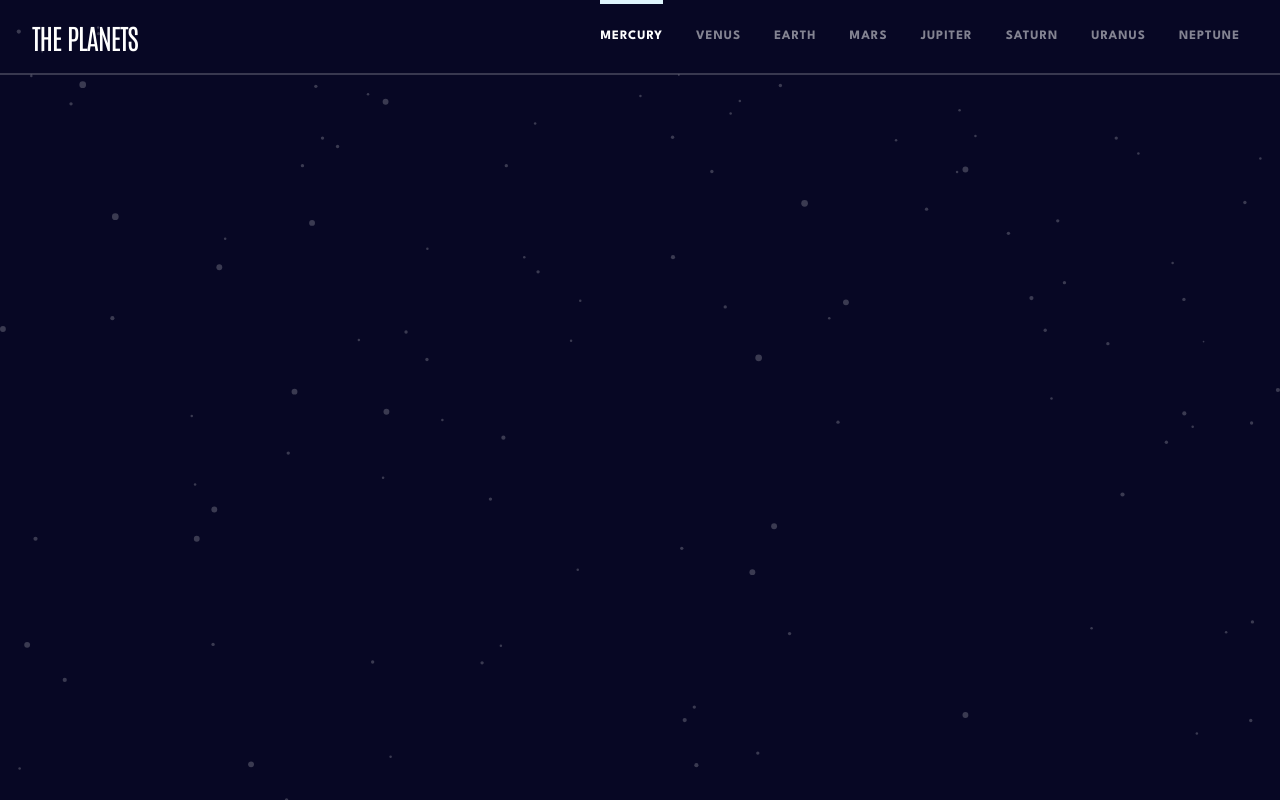
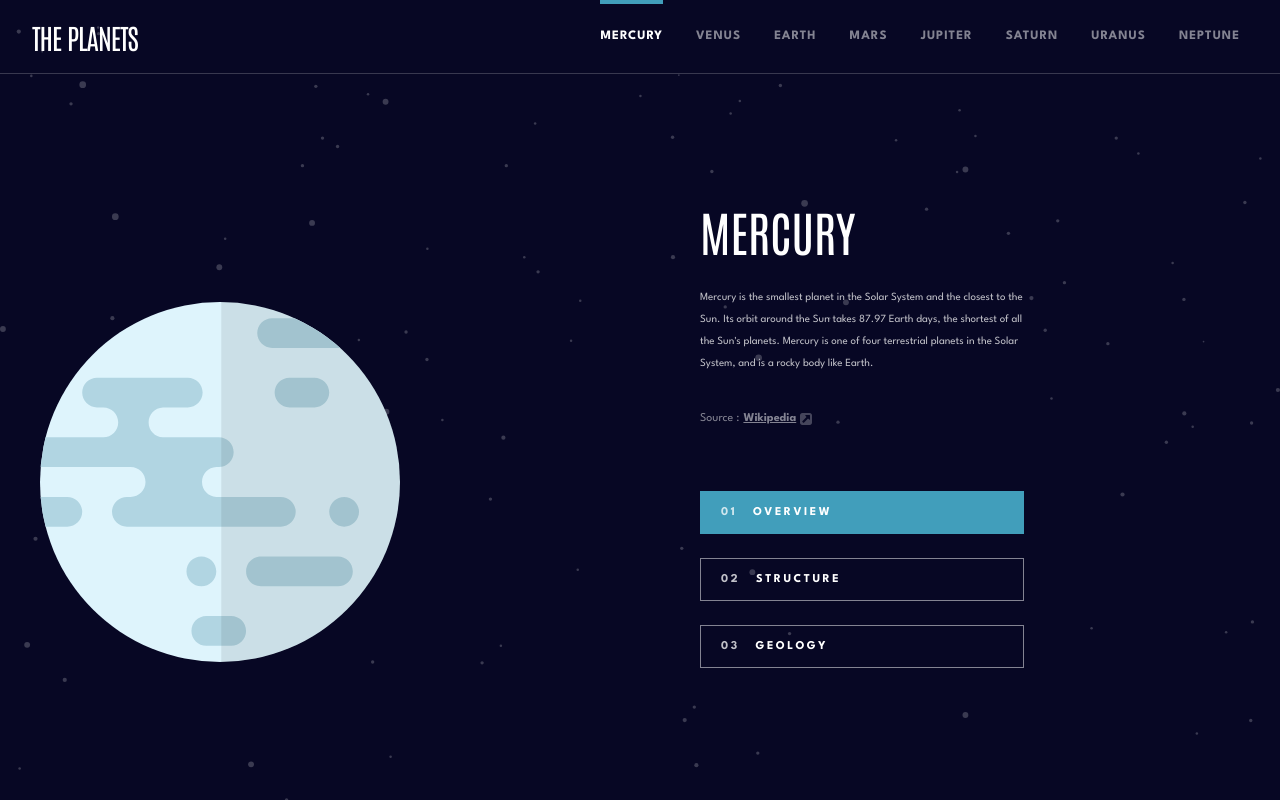
Before and after one commit to Chkhikvadzeg/planets-fact-site, a React (Create React App) app: page / in a window 1280 px wide. Built offline with nearby package versions, Linux system fonts and the light colour scheme.

Commit message:
Made description of planets

```diff
--- a/src/App.js
+++ b/src/App.js
@@ -4,7 +4,7 @@ import data from './data.json'
 import Planet from "./components/Planet";
 
 function App() {
-  const colors = ['#DEF4FC', '#F7CC7F', '#545BFE', '#FF6A45', '#ECAD7A', '#FCCB6B', '#65F0D5', '#497EFA'];
+  const colors = ['#419EBB', '#F7CC7F', '#545BFE', '#FF6A45', '#ECAD7A', '#FCCB6B', '#65F0D5', '#497EFA'];
   return (
     <Routes>
       <Route path="/" element={<Home colors={colors} planets={data} />} />
--- a/src/components/AboutPlanet.jsx
+++ b/src/components/AboutPlanet.jsx
@@ -1,39 +1,64 @@
 import React, { useState } from 'react'
 import styled from 'styled-components';
+import sourceImage from '../assets/icon-source.svg';
 
 export default function AboutPlanet({ currentPlanet, color }) {
   const { name, rotation, revolution, radius, temperature } = currentPlanet;
   const { planet, internal, geology } = currentPlanet.images;
   const [info, setInfo] = useState('overview');
   const infoItems = ['overview', 'structure', 'geology'];
+
   return (
-    <Wrapper>
+    <>
+      <InfoItems>
+        {infoItems.map(item => {
+          return <InfoItem color={color} onClick={() => setInfo(item)} key={item} isChosen={info === item}>{item}</InfoItem>
+        })}
+      </InfoItems>
       <AboutPlanetContainer>
-        <InfoItems>
-          {infoItems.map(item => {
-            return <InfoItem color={color} onClick={() => setInfo(item)} key={item} isChosen={info === item}>{item}</InfoItem>
-          })}
-        </InfoItems>
+        <ImageAndDescription>
+          <PlanetImage>
+            <img src={info !== 'structure' ? process.env.PUBLIC_URL + planet : process.env.PUBLIC_URL + internal} alt={name} />
+            {info === 'geology' && <GeologyImage src={process.env.PUBLIC_URL + geology} alt='geology' />}
+          </PlanetImage>
+          <Details>
+            <Description>
+              <h2>{name}</h2>
+              <p>{currentPlanet[info].content}</p>
+              <Source>
+                <span>Source : </span>
+                <a href={currentPlanet[info].source} target='_blank' rel='noreferrer'>
+                  <span>Wikipedia</span>
+                  <img src={sourceImage} alt='source' />
+                </a>
+              </Source>
+            </Description>
+            <InfoItemsDesktop>
+              {infoItems.map((item, index) => {
+                return <InfoItemDesktop color={color} onClick={() => setInfo(item)} key={item} isChosen={info === item}><span>0{index + 1}</span> <span>{item}</span></InfoItemDesktop>
+              })}
+            </InfoItemsDesktop>
+          </Details>
+        </ImageAndDescription>
       </AboutPlanetContainer>
-    </Wrapper>
+    </>
   )
 }
-
-const Wrapper = styled.div`
-  border-bottom: 1px solid rgba(255, 255, 255, 0.2);
-`;
-
 const AboutPlanetContainer = styled.div`
   max-width: 1440px;
   margin: 0 auto;
   padding: 0 24px;
+
+  @media screen and (min-width: 768px) {
+    padding: 0 40px;
+  }
 `
 
 const InfoItems = styled.ul`
   display: flex;
   justify-content: space-around;
   align-items: center;
-
+  border-bottom: 1px solid rgba(255, 255, 255, 0.2);
 
   @media screen and (min-width: 768px) {
     display: none;
@@ -72,3 +97,172 @@ const InfoItem = styled.li`
     }
   }
 `;
+
+const ImageAndDescription = styled.div`
+
+  @media screen and (min-width: 1024px) {
+    display: grid;
+    grid-template-columns: 1fr 1.5fr;
+    align-items: center;
+    justify-content: center;
+    gap: 300px;
+    margin: 126px 0 87px;
+  }
+`;
+
+const PlanetImage = styled.div`
+  position: relative;
+  display: flex;
+  justify-content: center;
+  margin: 0 auto;
+  margin-top: 95px;
+  min-width: 150px;
+  width: 30%;
+
+  img:first-child {
+    width: 100%;
+  }
+
+  @media screen and (min-width: 1024px) {
+    width: 100%;
+  }
+`;
+
+const GeologyImage = styled.img`
+  position: absolute;
+  bottom: 5%;
+  left: 50%;
+  width: 40%;
+  transform: translateX(-50%);
+`;
+
+const Details = styled.div`
+
+  @media screen and (min-width: 768px) {
+    display: flex;
+    justify-content: space-between;
+    align-items: center;
+    gap: 60px;
+    margin: 95px 0 27px;
+  }
+
+  @media screen and (min-width: 1024px) {
+    flex-direction: column;
+    align-items: flex-start;
+    margin: 0;
+  }
+`;
+
+const Description = styled.div`
+  display: flex;
+  text-align: center;
+  flex-direction: column;
+  align-items: center;
+  margin: 100px 0 25px;
+
+  h2 {
+    font-family: 'Antonio';
+    font-weight: 400;
+    font-size: 40px;
+    line-height: 52px;
+    text-transform: uppercase;
+  }
+
+  p {
+    font-size: 11px;
+    line-height: 22px;
+    opacity: .75;
+    margin: 16px 0 32px;
+  }
+
+  @media screen and (min-width: 768px) {
+    text-align: left ;
+    align-items: flex-start;
+    width: 60%;
+    margin: 0;
+
+    h2 {
+      font-size: 48px;
+      line-height: 62px;
+    }
+
+    p {
+      margin-top: 24px;
+    }
+  }
+`
+
+const Source = styled.div`
+  display: flex;
+  align-items: center;
+  font-weight: 400;
+  font-size: 12px;
+  line-height: 25px;
+  gap: 4px;
+  opacity: 0.5;
+
+  a {
+    color: #FFF;
+    transition: all 0.3s ease-in-out;
+    display: flex;
+    font-weight: 700;
+    align-items: center;
+    gap: 4px;
+
+
+    &:hover {
+      opacity: 0.8;
+    }
+  }
+
+`;
+
+const InfoItemsDesktop = styled(InfoItems)`
+  display: none;
+
+  @media screen and (min-width: 768px) {
+    display: flex;
+    flex-direction: column;
+    align-items: flex-start;
+    width: 40%;
+    border: none;
+    gap: 24px;
+  }
+
+  @media screen and (min-width: 1024px) {
+    width: 60%;
+  }
+`
+
+const InfoItemDesktop = styled(InfoItem)`
+  @media screen and (min-width: 768px) {
+    width: 100%;
+    display: flex;
+    align-items: center;
+    gap: 16px;
+    background-color: ${props => props.isChosen ? props.color : 'transparent'};
+    padding: 8px 20px;
+    font-weight: 700;
+    font-size: 12px;
+    line-height: 25px;
+    letter-spacing: 2.5px;
+    color:#FFF;
+    border: 1px solid ${props => props.isChosen ? props.color : 'rgba(255, 255, 255, 0.5)'};
+
+    span:first-child {
+      font-weight: 700;
+      opacity: .75;
+    }
+
+    &::after {
+      display: none;
+    }
+
+    &:hover {
+      ${props => props.isChosen ? ''
+    : 'background-color: rgba(216, 216, 216, 0.2); border-color: rgba(216, 216, 216, 0.2);'};
+
+
+    }
+  }
+`;
--- a/src/components/Header.jsx
+++ b/src/components/Header.jsx
@@ -96,9 +96,9 @@ const Menu = styled.div`
   transform: ${props => props.isMenuOpen ? 'translateX(0)' : 'translateX(-100%)'};
 
   @media screen and (min-width: 768px) {
+    transform: translateX(0);
     position: static;
     transition: none;
-    transform: translateX(0);
     flex-direction: row;
     justify-content: space-around;
     width: 100%;
```
